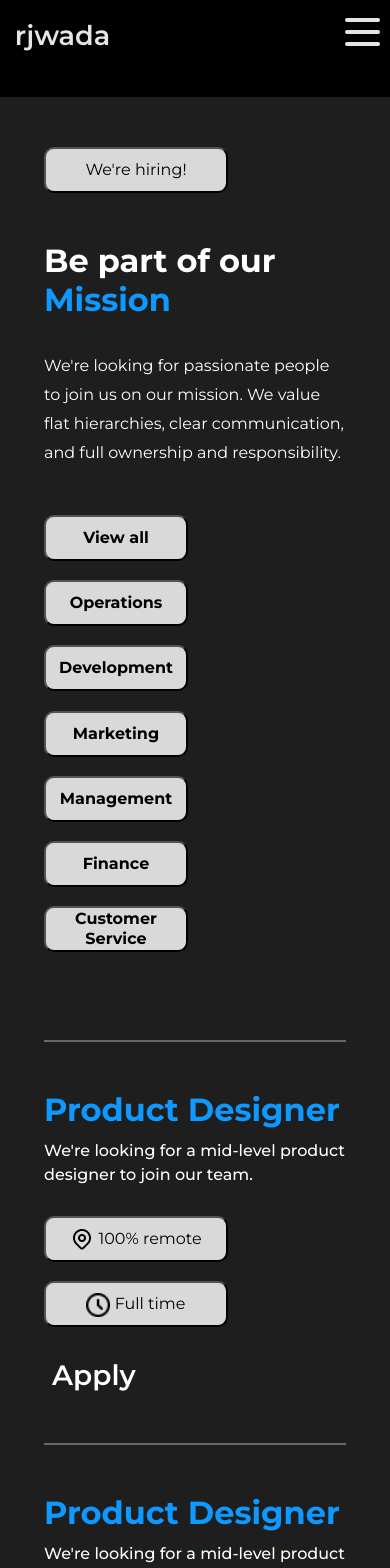
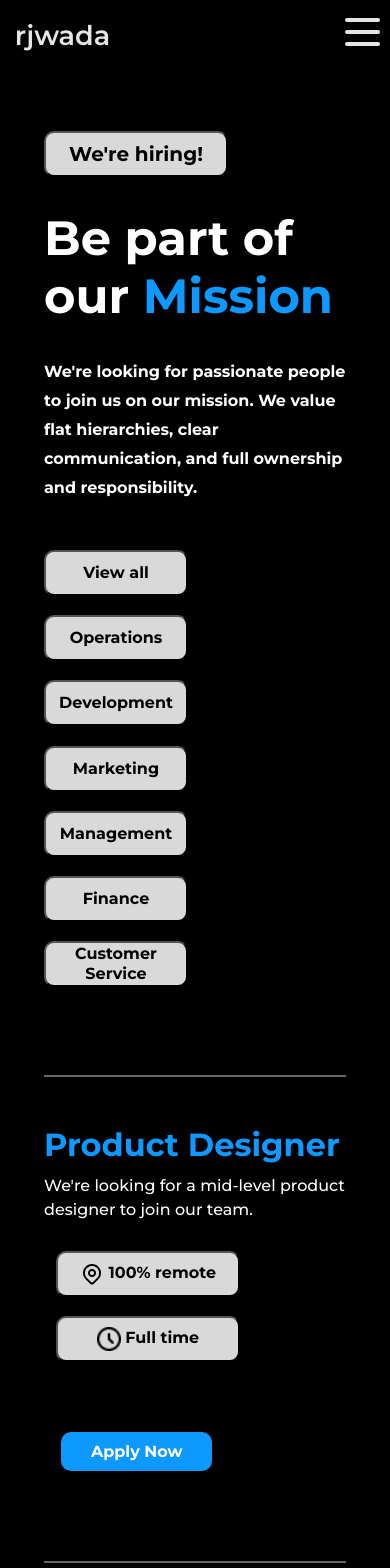
Before and after one commit to PrashantAmoli/rjwada_web, a React (Vite) app: page /careers in a window 390 px wide. Shown: the top 1568 px of the page. Built offline with nearby package versions, Linux system fonts and the light colour scheme.

Commit message:
footer+feature

```diff
--- a/src/components/layout/Footer.css
+++ b/src/components/layout/Footer.css
@@ -4,23 +4,6 @@ footer {
 
 }
 
-.box-col1 {
-
-    float: left;
-    width: 50%;
-    padding: 10px;
-    height: 143px;
-    background-color: #3CA2ED;
-}
-
-.box-col2 {
-
-    float: right;
-    width: 50%;
-    padding: 10px;
-    height: 143px;
-    background-color: #3CA2ED;
-}
 
 .footer-h2{
     margin-left: 5px;
@@ -48,8 +31,13 @@ footer {
     color: #FFFFFF;
 }
 
+.gridcol {
+
+    background-color: transparent;
+}
 .list{
     padding-left:5px;
+    background-color: transparent;
 }
 
 ul li{
@@ -58,6 +46,7 @@ ul li{
     text-align: left;
     margin: 0;
     padding: 0;
+    background-color: transparent;
 }
 
 hr.new4 {
@@ -94,7 +83,7 @@ hr.new4 {
     display: grid;
     box-sizing: border-box;
     grid-template-columns: 40% 35% 25%;
-    background-color: transparent;
+    background-color: transparent !important;
     padding: 10px;
     height: auto;
 }
@@ -154,6 +143,10 @@ hr.new4 {
         line-height: 20px;
         color: #ffffff;
     }
+    .gridcol {
+
+        background-color: transparent;
+    }
 }
 
 @media screen and (max-width: 625px) {
@@ -206,6 +199,10 @@ hr.new4 {
         line-height: 10px;
         color: #ffffff;
       }
+      .gridcol {
+
+        background-color: transparent;
+    }
   }
 
 .socialimages {
--- a/src/components/layout/Footer.jsx
+++ b/src/components/layout/Footer.jsx
@@ -52,7 +52,7 @@ function Footer() {
 					</div>
 
 
-					<div className="gridcol">
+					<div className="gridcol" style={{backgroundColor: 'transparent'}}>
 						<ul className="list">
 
 							<li><h className="text1">Services</h></li>
--- a/src/components/pages/Careers.css
+++ b/src/components/pages/Careers.css
@@ -2,15 +2,20 @@
 /* career-page style */
 
 .career-page {
-    background-color: #1E1E1E;
+    background-color: #000000;
     color: white;
 }
 
 .career-page .hiringbtn {
-    margin: 3rem 2rem;
+    margin: 2rem 2rem;
 }
 
 .career-page .hiringbtn button {
+    font-family: 'Montserrat';
+    font-style: normal;
+    font-weight: 700;
+    font-size: 20px;
+    line-height: 24px;
     width: 184px;
     height: 46px;
     left: 91px;
@@ -64,6 +69,7 @@
 
 .career-page .buttons button {
     font-family: 'Montserrat';
+    font-style: normal;
     font-weight: 700;
     font-size: 16px;
     line-height: 20px;
@@ -93,6 +99,7 @@
     display: flex;
     flex-direction: column;
     justify-content: center;
+    width: 100%;
 }
 
 .career-page .job .jobdetail .jobtitle {
@@ -127,6 +134,11 @@
     height: 46px;
     left: 91px;
     top: 927px;
+    font-family: 'Montserrat';
+    font-style: normal;
+    font-weight: 700;
+    font-size: 16px;
+    line-height: 20px;
     background: #D9D9D9;
     border-radius: 10px;
     color: #000000;
@@ -137,13 +149,31 @@
 }
 
 .career-page .job .jobapply span{
-    margin: 0 0.5rem;
+
+    padding: 10px 30px;
+    margin: 10px 5px;
+    margin-top: 50px;
+    color: #FFFFFF;
+    background: #0D99FF;
+    border-radius: 10px;
     font-family: 'Montserrat';
     font-style: normal;
-    font-weight: 600;
-    font-size: 28px;
-    line-height: 39px;
-    color: #FFFFFF;
+    font-weight: 700;
+    font-size: rem;
+    line-height: 29px;
+    width: 144px;
+    height: 46px;
+
+}
+.jobapply{
+    float: right;
+    margin: 1.2rem 0;
+    /* display: flex; */
+    /* flex-direction: row; */
+    align-items: center;
+    gap: 1.2rem;
+    flex-wrap: wrap;
+
 }
 
 .career-page .hrinnerline {
@@ -151,12 +181,12 @@
     border: 1px solid #676767;
 }
 
-@media screen and (max-width:445px){
+@media screen and (max-width:1920px){
 
     .career-page .career-text1 span {
     font-family: 'Montserrat';
     font-weight: 700;
-    font-size: 2rem;
+    font-size: 4rem;
     line-height: normal;
 }
     .career-page .career-text1 span span{
@@ -165,7 +195,153 @@
     }
 
     .career-page .career-text2 span{
-        font-weight: 400;
+        font-weight: 700;
+        font-size: 1.3rem;
+        margin: 0px;
+        text-align: center;
+    }
+
+    .hiringbtn button{
+        margin-top: 50px;
+    }
+
+    #id1{
+        font-size: 2rem;
+        font-weight: 700;
+        margin-bottom: 10px;
+        color: #0D99FF;
+        }
+    #id3{
+        font-size: 2rem;
+        font-weight: 700;
+        margin-bottom: 10px;
+        color: #0D99FF;
+        }
+    #id5{
+        font-size: 2rem;
+        font-weight: 700;
+        margin-bottom: 10px;
+        color: #0D99FF;
+        }
+
+    #id2{
+        font-size: 1.2rem;
+        font-weight: 0;
+        line-height:1.5rem;
+    }
+
+    #id4{
+        font-size: 1.2rem;
+        font-weight: 0;
+        line-height:1.5rem;
+    }
+    #id6{
+        font-size: 1.2rem;
+        font-weight: 0;
+        line-height:1.5rem;
+    }
+
+    .jobapply{
+        float: right;
+        margin: 1.2rem 0;
+        /* display: flex; */
+        /* flex-direction: row; */
+        align-items: center;
+        gap: 1.2rem;
+
+
+    }
+
+}
+
+@media screen and (max-width:992px){
+
+    .career-page .career-text1 span {
+    font-family: 'Montserrat';
+    font-weight: 700;
+    font-size: 3.3rem;
+    line-height: normal;
+}
+    .career-page .career-text1 span span{
+        margin-top: -10px;
+        color: #0D99FF;
+    }
+
+    .career-page .career-text2 span{
+        font-weight: 700;
+        font-size: 1.3rem;
+        margin: 0px;
+        text-align: center;
+    }
+
+    .hiringbtn button{
+        margin-top: 50px;
+    }
+
+    #id1{
+        font-size: 2rem;
+        font-weight: 700;
+        margin-bottom: 10px;
+        color: #0D99FF;
+        }
+    #id3{
+        font-size: 2rem;
+        font-weight: 700;
+        margin-bottom: 10px;
+        color: #0D99FF;
+        }
+    #id5{
+        font-size: 2rem;
+        font-weight: 700;
+        margin-bottom: 10px;
+        color: #0D99FF;
+        }
+
+    #id2{
+        font-size: 1.2rem;
+        font-weight: 0;
+        line-height:1.5rem;
+    }
+
+    #id4{
+        font-size: 1.2rem;
+        font-weight: 0;
+        line-height:1.5rem;
+    }
+    #id6{
+        font-size: 1.2rem;
+        font-weight: 0;
+        line-height:1.5rem;
+    }
+    .jobapply{
+        float: left;
+        margin: 1.2rem 0;
+        /* display: flex; */
+        /* flex-direction: row; */
+        align-items: center;
+        gap: 1.2rem;
+
+
+    }
+
+
+}
+
+@media screen and (max-width:445px){
+
+    .career-page .career-text1 span {
+    font-family: 'Montserrat';
+    font-weight: 700;
+    font-size: 3rem;
+    line-height: normal;
+}
+    .career-page .career-text1 span span{
+        margin-top: -10px;
+        color: #0D99FF;
+    }
+
+    .career-page .career-text2 span{
+        font-weight: 700;
         font-size: 1rem;
         margin: 0px;
         text-align: center;
@@ -211,6 +387,15 @@
         line-height:1.5rem;
     }
 
+    .jobapply{
+        float: left;
+        margin: 1.2rem 0;
+        /* display: flex; */
+        /* flex-direction: row; */
+        align-items: center;
+        gap: 1.2rem;
 
 
+    }
+
 }
--- a/src/components/pages/Careers.jsx
+++ b/src/components/pages/Careers.jsx
@@ -10,7 +10,7 @@ const Careers = () => {
         <div className="career-page">
             <Container fluid>
             <div className="hiringbtn">
-                <button>We're hiring!</button>
+                <button onclick="/">We're hiring!</button>
             </div>
             <div className="career-text1">
                 <span>Be part of our <span >Mission</span> </span>
@@ -38,13 +38,29 @@ const Careers = () => {
                         <h2 className="jobtitle" id="id1">Product Designer</h2>
                         <span className="jobdesc" id="id2">We're looking for a mid-level product designer to join our team.</span>
 
+
+
+                        <div className="container-fluid ">
+                            <div className=' row '>
+
+                                <div className=" col-md-6 mb-md-0 mb-2">
                                     <div className="jobdetailbuttons">
                                         <button> <img src={Vector} alt="" style={{width: "24px"}} /> 100% remote</button>
                                         <button> <img src={Vector1} alt="" style={{width: "24px"}}  /> Full time</button>
                                     </div>
                                 </div>
+
+                                <div className="col-md-6 mb-md-0 mb-2">
                                     <div className="jobapply">
-                        <span>Apply</span>
+                                        <div className="jobapply">
+                                            <span>Apply Now</span>
+                                        </div>
+                                    </div>
+                                </div>
+                        </div>
+		            </div>
+
+
                     </div>
                 </div>
 
@@ -52,61 +68,73 @@ const Careers = () => {
 
                 <div className="job">
                     <div className="jobdetail">
-                        <span className="jobtitle" id="id3">Product Designer</span>
-                        <span className="jobdesc" id="id4">We're looking for a mid-level product designer to join our team.</span>
+                        <span className="jobtitle" id="id3">Computer Vision Engineer</span>
+                        <span className="jobdesc" id="id4">We’re looking for experience Machine Learning with Computer Vision Engineer to join our team.</span>
 
+                        <div className="container-fluid ">
+                            <div className=' row '>
+
+                                <div className=" col-md-6 mb-md-0 mb-2">
                                     <div className="jobdetailbuttons">
                                         <button> <img src={Vector} alt="" style={{width: "24px"}} /> 100% remote</button>
                                         <button> <img src={Vector1} alt="" style={{width: "24px"}}  /> Full time</button>
                                     </div>
+                                </div>
+
+                                <div className="col-md-6 mb-md-0 mb-2">
+                                    <div className="jobapply">
+                                        <div className="jobapply">
+                                            <span>Apply Now</span>
+                                        </div>
+                                    </div>
+                                </div>
+                        </div>
+		            </div>
 
                     </div>
-                    <div className="jobapply">
-                        <span>Apply</span>
-                    </div>
+
                 </div>
 
 
             <div className="hrinnerline"></div>
 
 
-                <div className="job" style={{paddingBottom:50}}>
+            <div className="job">
                     <div className="jobdetail">
-                        <span className="jobtitle" id="id5">Product Designer</span>
-                        <span className="jobdesc" id="id6">We're looking for a mid-level product designer to join our team.</span>
+                        <span className="jobtitle" id="id3">Augmented Reality Developer</span>
+                        <span className="jobdesc" id="id4">We’re looking for a Augmented Reality Designer and Creator to join our team.</span>
 
+                        <div className="container-fluid ">
+                            <div className=' row '>
+
+                                <div className=" col-md-6 mb-md-0 mb-2">
                                     <div className="jobdetailbuttons">
                                         <button> <img src={Vector} alt="" style={{width: "24px"}} /> 100% remote</button>
                                         <button> <img src={Vector1} alt="" style={{width: "24px"}}  /> Full time</button>
                                     </div>
+                                </div>
 
+                                <div className="col-md-6 mb-md-0 mb-2">
                                     <div className="jobapply">
-                        <span>Apply</span>
+                                        <div className="jobapply">
+                                            <span>Apply Now</span>
                                         </div>
                                     </div>
                                 </div>
-                {/* <div className="hrinnerline"></div> */}
-
-
-
-
-                {/* <div className="job">
-                    <div className="jobdetail">
-                        <span className="jobtitle">Product Designer</span>
-                        <span className="jobdesc">We're looking for a mid-level product designer to join our team.</span>
-
-                        <div className="jobdetailbuttons">
-                        <button> <img src={Vector} alt="" style={{width: "24px"}} /> 100% remote</button>
-                            <button> <img src={Vector1} alt="" style={{width: "24px"}}  /> Full time</button>
+                        </div>
 		            </div>
 
                     </div>
-                    <div className="jobapply">
-                        <span>Apply</span>
                 </div>
-                </div> */}
+            </div>
 
-            </div>
+            <br/>
+            <br/>
+            <br/>
+            <br/>
+            <br/>
+            <br/>
+
             </Container>
 
         </div>
--- a/src/components/pages/Features.jsx
+++ b/src/components/pages/Features.jsx
@@ -22,8 +22,10 @@ function Features() {
 							<img src="feature-page-arrow.png" alt="HTML tutorial" className='social-logo-size' />
 						</Link>
 					</div>
-				</div>
+			</div>
+
 		</div>
+
 		<br />
 
 		<div className="container-fluid ">
```
Lines whose indentation alone changed are shown as unchanged.
